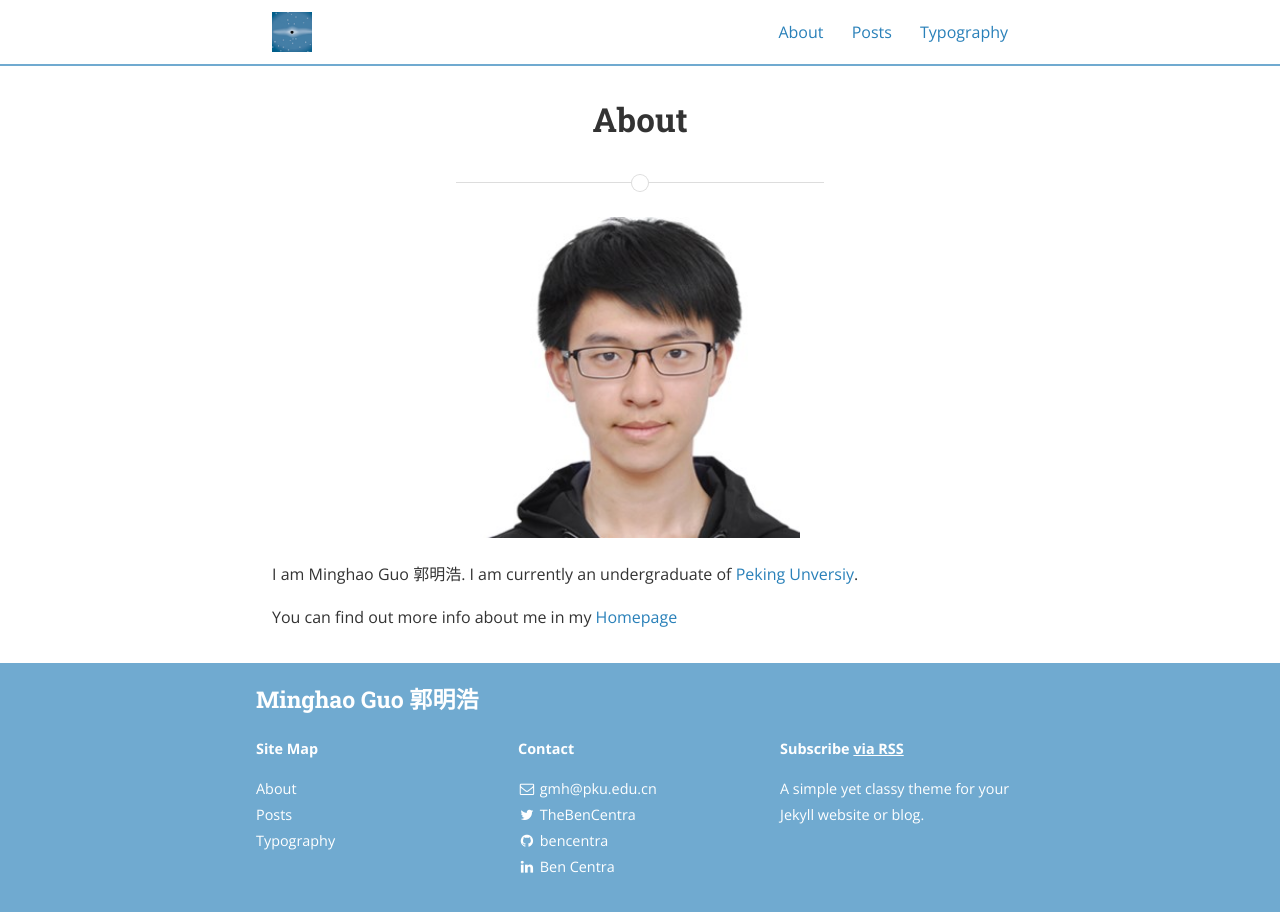
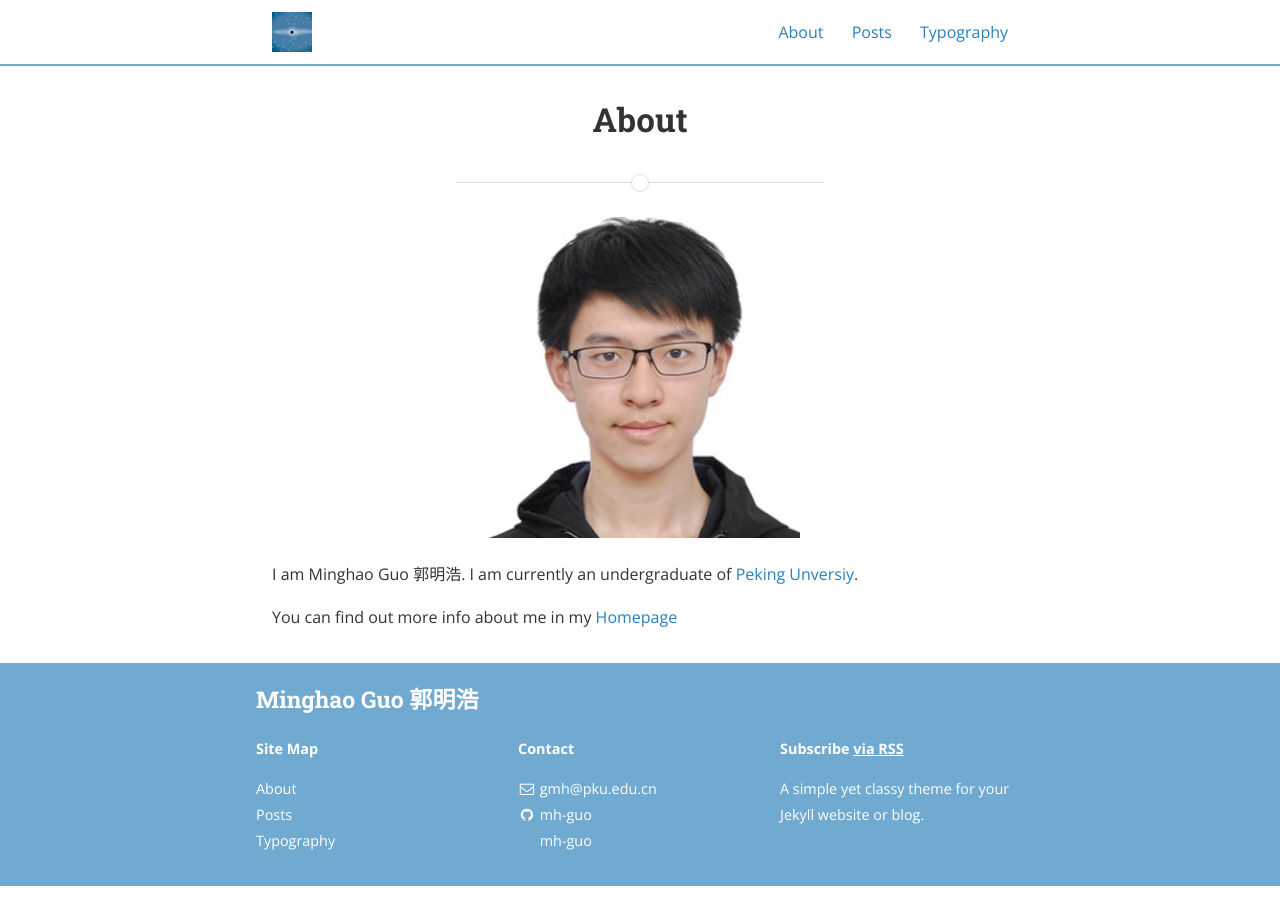
Before and after one commit to mh-guo/mh-guo-slate.github.io, a Jekyll site: the page built from About.md, in a window 1280 px wide. Built offline with Jekyll 4.4.1, drawn with Linux system fonts in a browser that asks for light colours; nearby versions of some CDN libraries.

Commit message:
Update _config.yml

```diff
--- a/_config.yml
+++ b/_config.yml
@@ -10,7 +10,7 @@ exclude:
 
 # Site settings
 title: Minghao Guo 郭明浩
-subtitle: "A simple yet classy theme for your Jekyll website or blog"
+subtitle: ""
 email: gmh@pku.edu.cn
 name: Minghao Guo
 description: >
@@ -76,40 +76,48 @@ descriptions:
 #     desc: Follow me on Twitter            # Description to display as link title, etc
 #     share: true                           # Include in the "Share" section of posts
 social:
-  - name: Twitter
-    icon: twitter
-    username: TheBenCentra
-    url: https://twitter.com/TheBenCentra
-    desc: Follow me on Twitter
-    share: true
+  #- name: Twitter
+  #  icon: twitter
+  #  username: TheBenCentra
+  #  url: https://twitter.com/TheBenCentra
+  #  desc: Follow me on Twitter
+  #  share: true
 
-  - name: Facebook
-    icon: facebook
-    username: thebencentra
-    url: ""
-    desc: Friend me on Facebook
-    share: true
+  #- name: Facebook
+  #  icon: facebook
+  #  username: thebencentra
+  #  url: ""
+  #  desc: Friend me on Facebook
+  #  share: true
 
   - name: GitHub
     icon: github
-    username: bencentra
-    url: https://github.com/bencentra
+    username: mh-guo
+    url: https://github.com/mh-guo
     desc: Fork me on GitHub
     share: false
 
-  - name: LinkedIn
-    icon: linkedin
-    username: Ben Centra
-    url: https://www.linkedin.com/pub/ben-centra/47/769/60a
-    desc: Connect with me on LinkedIn
-    share: true
+  - name: ORCID
+    icon: ORCID
+    username: mh-guo
+    url: https://github.com/mh-guo
+    desc: Fork me on GitHub
+    share: false
 
-  - name: Google+
-    icon: google-plus
-    username: ""
-    url: ""
-    desc: Add me to your Circles
-    share: true
+
+  #- name: LinkedIn
+  #  icon: linkedin
+  #  username: Minghao Guo
+  #  url: https://www.linkedin.com/pub/ben-centra/47/769/60a
+  #  desc: Connect with me on LinkedIn
+  #  share: true
+
+  #- name: Google+
+  #  icon: google-plus
+  #  username: ""
+  #  url: ""
+  #  desc: Add me to your Circles
+  #  share: true
 
   - name: YouTube
     icon: youtube
```
